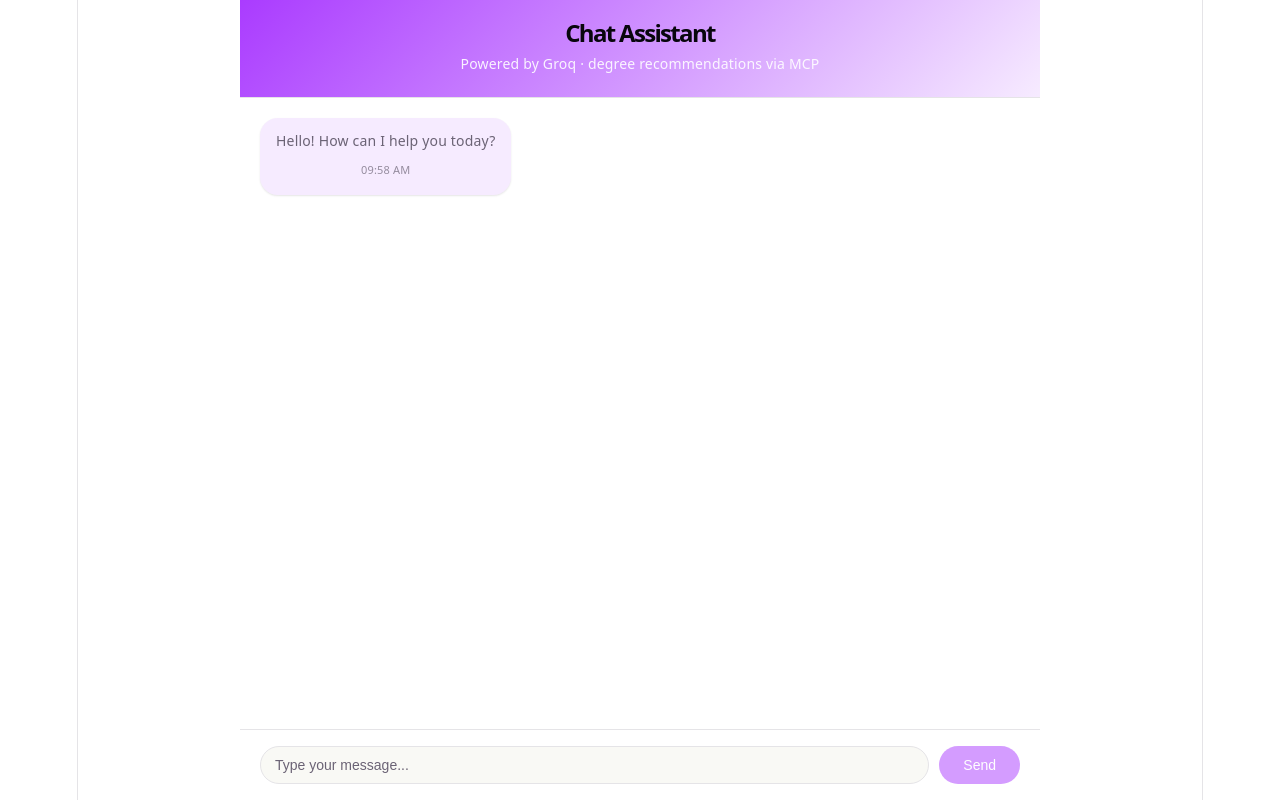
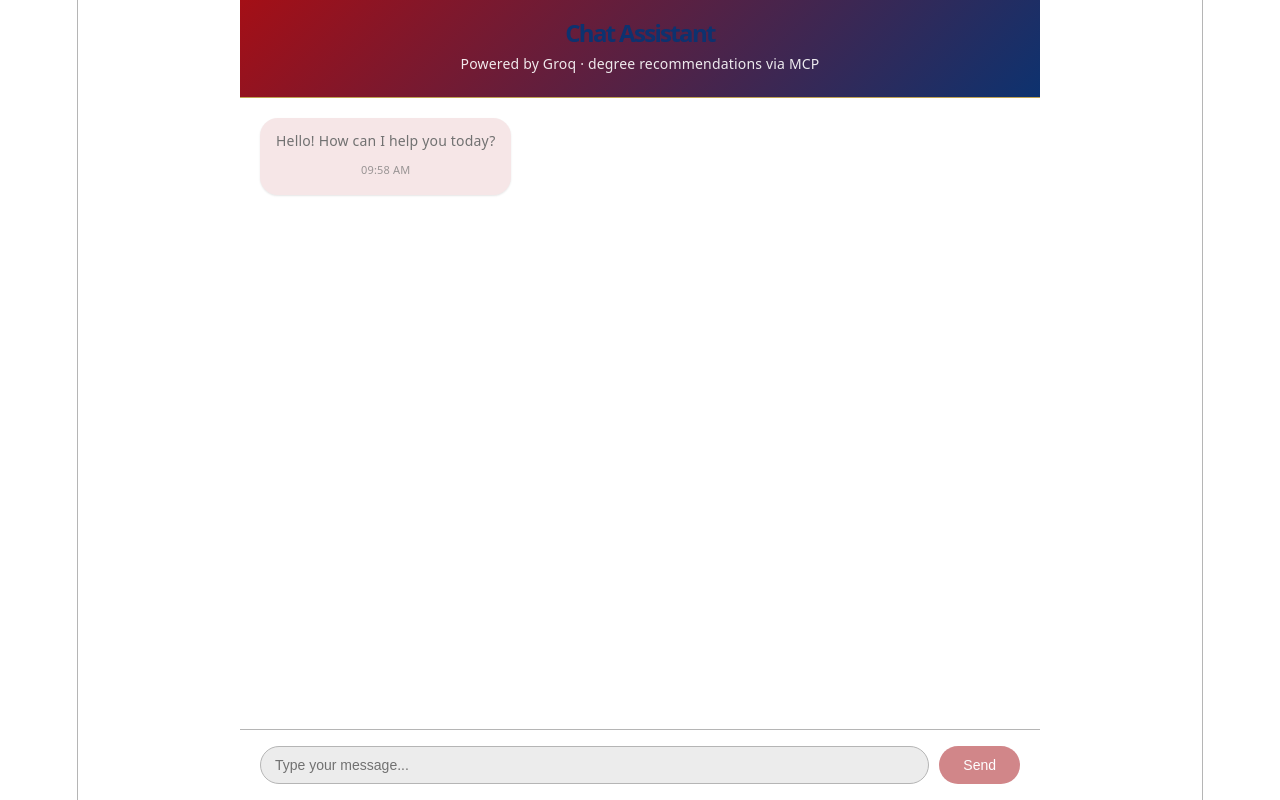
Before and after one commit to usany/bot, a Next.js app: page / in a window 1280 px wide. Built offline with nearby package versions, Linux system fonts and the light colour scheme.

Commit message:
style: apply official brand palette (crimson/blue/gold) to UI

```diff
--- a/app/chat.css
+++ b/app/chat.css
@@ -11,9 +11,9 @@
 
 .chatbot-header {
   padding: 20px;
-  background: linear-gradient(135deg, var(--accent) 0%, var(--accent-bg) 100%);
+  background: linear-gradient(135deg, var(--accent) 0%, var(--text-h) 100%);
   color: white;
-  border-bottom: 1px solid var(--border);
+  border-bottom: 1px solid var(--accent-2);
 
   h1 {
     margin: 0;
--- a/app/globals.css
+++ b/app/globals.css
@@ -1,13 +1,15 @@
 :root {
-  --text: #6b6375;
-  --text-h: #08060d;
+  --text: #717171;
+  --text-h: #0d326f;
   --bg: #fff;
-  --border: #e5e4e7;
+  --border: #b5b5b5;
   --code-bg: #f4f3ec;
-  --accent: #aa3bff;
-  --accent-bg: rgba(170, 59, 255, 0.1);
-  --accent-border: rgba(170, 59, 255, 0.5);
-  --social-bg: rgba(244, 243, 236, 0.5);
+  --accent: #a40f16;
+  --accent-bg: rgba(164, 15, 22, 0.1);
+  --accent-border: rgba(164, 15, 22, 0.5);
+  --accent-2: #c0a353;
+  --accent-2-bg: rgba(192, 163, 83, 0.15);
+  --social-bg: rgba(181, 181, 181, 0.25);
   --shadow:
     rgba(0, 0, 0, 0.1) 0 10px 15px -3px, rgba(0, 0, 0, 0.05) 0 4px 6px -2px;
 
@@ -32,14 +34,16 @@
 
 @media (prefers-color-scheme: dark) {
   :root {
-    --text: #9ca3af;
+    --text: #b5b5b5;
     --text-h: #f3f4f6;
     --bg: #16171d;
     --border: #2e303a;
     --code-bg: #1f2028;
-    --accent: #c084fc;
-    --accent-bg: rgba(192, 132, 252, 0.15);
-    --accent-border: rgba(192, 132, 252, 0.5);
+    --accent: #c0a353;
+    --accent-bg: rgba(192, 163, 83, 0.15);
+    --accent-border: rgba(192, 163, 83, 0.5);
+    --accent-2: #a40f16;
+    --accent-2-bg: rgba(164, 15, 22, 0.15);
     --social-bg: rgba(47, 48, 58, 0.5);
     --shadow:
       rgba(0, 0, 0, 0.4) 0 10px 15px -3px, rgba(0, 0, 0, 0.25) 0 4px 6px -2px;
```
Also changed, not shown: .claude/skills/brand-colors/SKILL.md.
